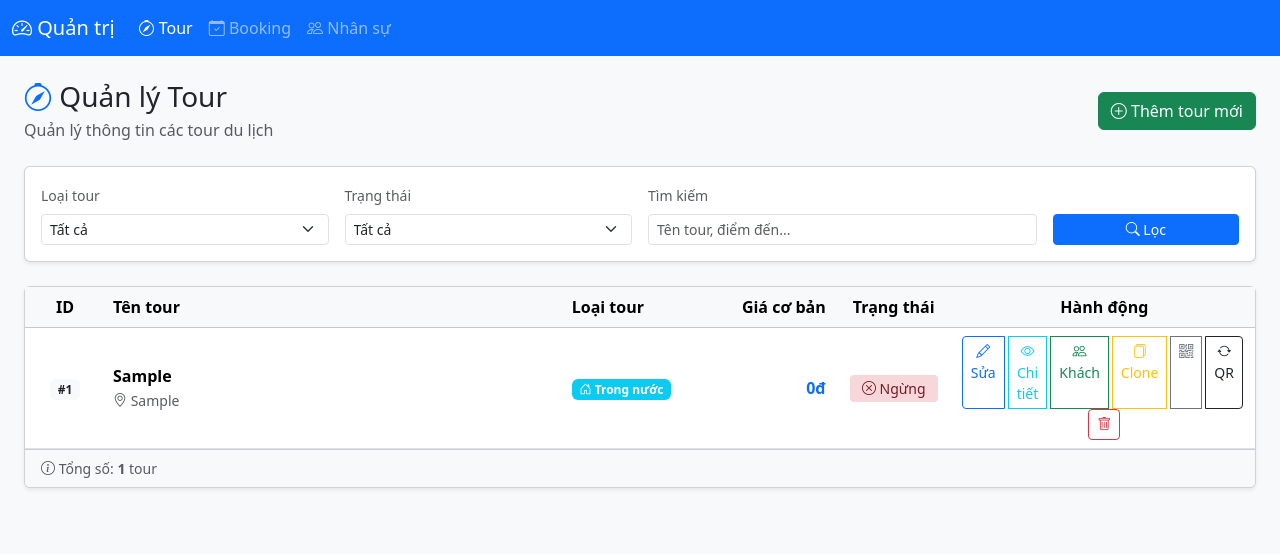
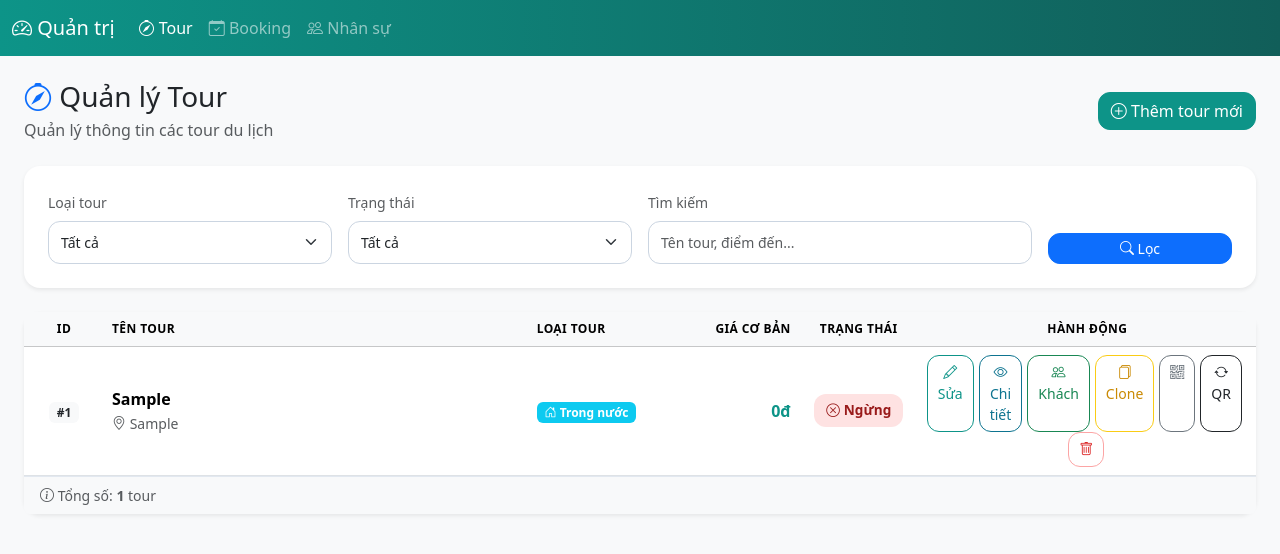
Before and after one commit to Takahashi-atkaaa/du_an_1, a PHP site: the page made by project_quan_ly_tour_du_lich/views/admin/quan_ly_tour.php in a window 1280 px wide. Shown: the top 554 px of the page. Run offline with PHP 8.4, Linux system fonts and the light colour scheme; tables that the repository leaves empty hold one stand-in row (values such as "Sample post"); the template is opened without the code that fills it: most values are stand-ins (such as "Sample title", 1, 10 or a date in 2020); some libraries are stand-ins or nearby versions.

Commit message:
giao dien

```diff
--- a/project_quan_ly_tour_du_lich/views/admin/quan_ly_tour.php
+++ b/project_quan_ly_tour_du_lich/views/admin/quan_ly_tour.php
@@ -7,25 +7,161 @@
     <link href="https://cdn.jsdelivr.net/npm/bootstrap@5.3.2/dist/css/bootstrap.min.css" rel="stylesheet">
     <link rel="stylesheet" href="https://cdn.jsdelivr.net/npm/bootstrap-icons@1.11.1/font/bootstrap-icons.css">
     <style>
-        .table-actions a, .table-actions button { margin-right: 4px; }
-        .status-badge {
-            padding: 0.25rem 0.75rem;
-            border-radius: 0.25rem;
-            font-size: 0.875rem;
-            font-weight: 500;
-        }
-        .status-hoatdong { background-color: #d4edda; color: #155724; }
-        .status-ngung { background-color: #f8d7da; color: #721c24; }
-        .tour-image {
-            width: 60px;
-            height: 60px;
-            object-fit: cover;
-            border-radius: 0.375rem;
-        }
-        .price-tag {
-            font-weight: 600;
-            color: #0d6efd;
-        }
+      /* ======= Theme TEAL – hiện đại hơn, mềm hơn ======= */
+
+.table-actions a, .table-actions button {
+    margin-right: 6px;
+    border-radius: 10px;
+    padding: 6px 10px;
+}
+
+/* Status badge */
+.status-badge {
+    padding: 6px 12px;
+    border-radius: 12px;
+    font-size: 0.85rem;
+    font-weight: 600;
+    display: inline-flex;
+    align-items: center;
+    gap: 4px;
+}
+
+.status-hoatdong {
+    background-color: #d1fae5; /* xanh lá pastel */
+    color: #065f46;
+}
+
+.status-ngung {
+    background-color: #fee2e2; /* đỏ pastel */
+    color: #991b1b;
+}
+
+/* Tour image */
+.tour-image {
+    width: 64px;
+    height: 64px;
+    object-fit: cover;
+    border-radius: 12px;
+    box-shadow: 0 2px 6px rgba(0,0,0,0.08);
+}
+
+/* Price */
+.price-tag {
+    font-weight: 700;
+    color: #0d9488;  /* TEAL */
+    font-size: 1rem;
+}
+
+/* Table */
+.table-hover tbody tr:hover {
+    background: #f0fdfa; /* pastel mint */
+}
+.table thead {
+    background: #ecfdf5;
+}
+.table thead th {
+    font-weight: 600;
+    text-transform: uppercase;
+    font-size: 0.75rem;
+    letter-spacing: 0.4px;
+}
+.table td {
+    vertical-align: middle;
+}
+
+/* Card */
+.card {
+    border-radius: 16px;
+    border: none;
+    box-shadow: 0 4px 14px rgba(0,0,0,0.04);
+}
+.card-body {
+    padding: 24px;
+}
+.card-footer {
+    border-top: 1px solid #e2e8f0;
+}
+
+/* Filter form */
+.form-select-sm, .form-control-sm {
+    border-radius: 12px;
+    padding: 10px 12px;
+    border: 1px solid #cbd5e1;
+    transition: 0.2s;
+}
+.form-select-sm:focus,
+.form-control-sm:focus {
+    border-color: #14b8a6; /* teal focus */
+    box-shadow: 0 0 0 3px rgba(20, 184, 166, 0.25);
+}
+
+/* Navbar */
+.navbar-dark {
+    background: linear-gradient(90deg, #0d9488, #115e59); /* teal đậm */
+}
+
+/* Buttons */
+.btn {
+    border-radius: 12px !important;
+    font-weight: 500;
+}
+
+.btn-success {
+    background: #0d9488;
+    border-color: #0d9488;
+}
+.btn-success:hover {
+    background: #0f766e;
+}
+
+/* outline buttons */
+.btn-outline-primary {
+    color: #0d9488;
+    border-color: #0d9488;
+}
+.btn-outline-primary:hover {
+    background: #ccfbf1;
+}
+
+.btn-outline-info {
+    color: #0e7490;
+    border-color: #0e7490;
+}
+.btn-outline-info:hover {
+    background: #e0f7fa;
+}
+
+.btn-outline-warning {
+    color: #ca8a04;
+    border-color: #facc15;
+}
+.btn-outline-warning:hover {
+    background: #fef9c3;
+}
+
+.btn-outline-secondary:hover {
+    background: #f1f5f9;
+}
+
+.btn-outline-dark:hover {
+    background: #e2e8f0;
+}
+
+/* Delete button */
+.btn-outline-danger {
+    color: #dc2626;
+    border-color: #fca5a5;
+}
+.btn-outline-danger:hover {
+    background: #fee2e2;
+    color: #b91c1c;
+}
+
+/* Empty state */
+.bi-inbox {
+    opacity: 0.7;
+}
+
     </style>
 </head>
 <body class="bg-light">
```
